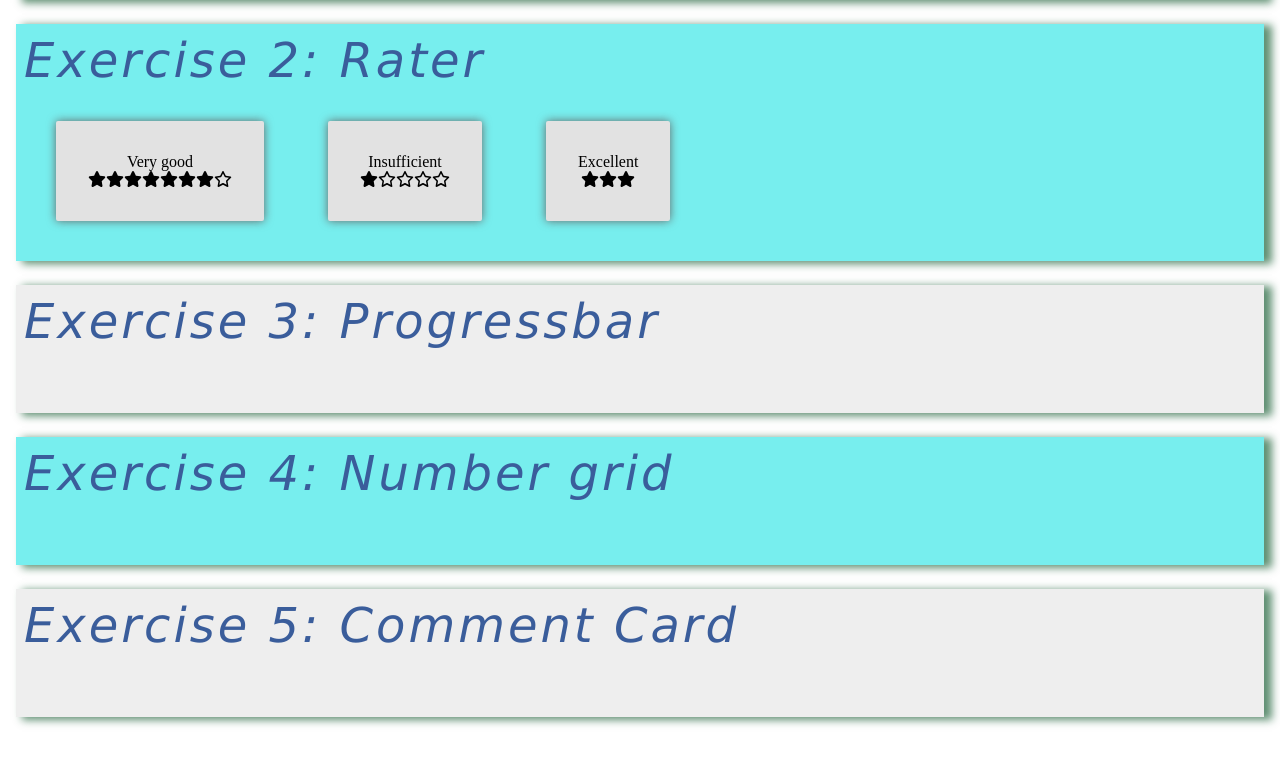
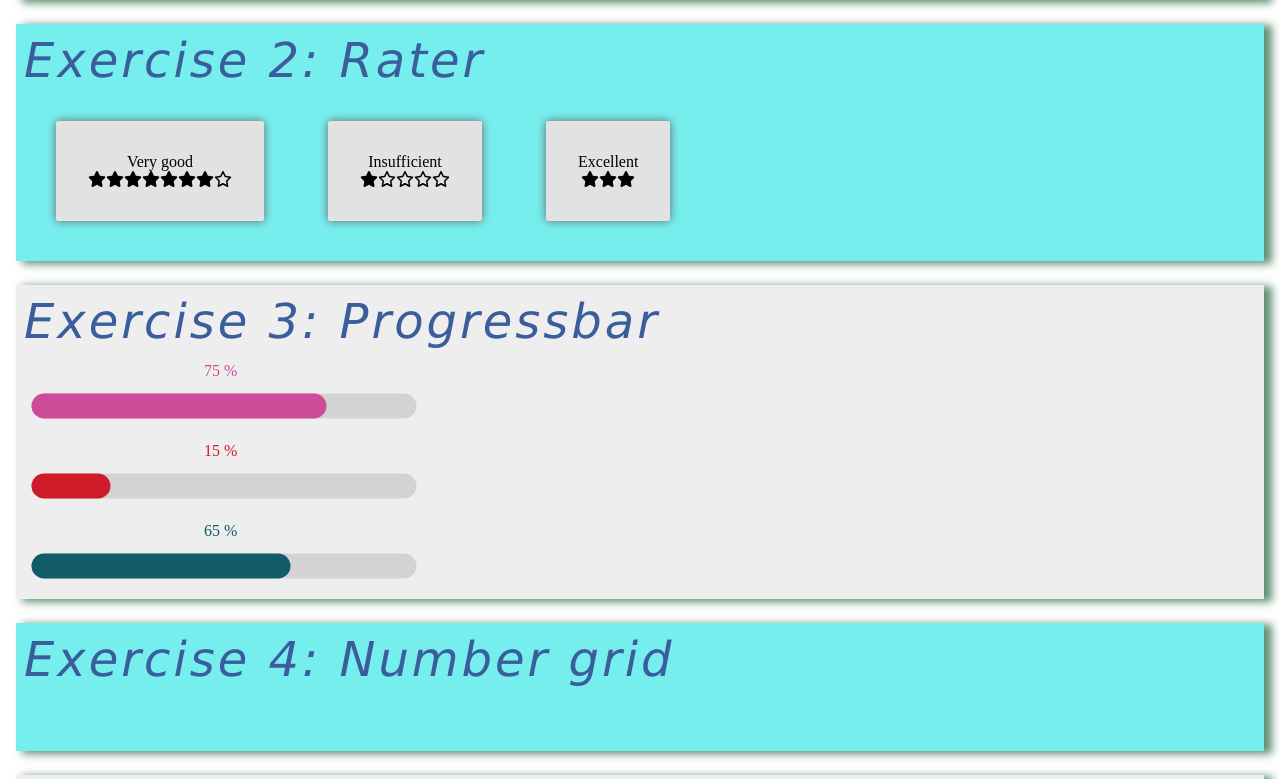
Before and after one commit to r0302772/react-js-les-1-componenten, a React (Vite) app in the folder react-js-les-1-componenten/: page / in a window 1280 px wide. Shown: the part 460-1239 px from the top of the page. Before the commit the page ends 1201 px from the top, so only its background shows below. Built offline with nearby package versions, Linux system fonts and the light colour scheme.

Commit message:
added excerciseThree, progressbar, label, bar - finished exercise

```diff
--- /dev/null
+++ b/react-js-les-1-componenten/src/components/exerciseThree/Bar.jsx
@@ -0,0 +1,14 @@
+const Bar = ({percentage, color}) => {
+    return (
+        <>
+            <g fill="none" stroke="lightgrey" strokeWidth="25">
+                <path strokeLinecap="round" d="M20 55 l360 0"/>
+            </g>
+            <g fill="none" stroke={color} strokeWidth="25">
+                <path strokeLinecap="round" d={`M20 55 l${percentage / 100 * 360} 0`}/>
+            </g>
+        </>
+    )
+}
+
+export default Bar;
--- /dev/null
+++ b/react-js-les-1-componenten/src/components/exerciseThree/ExerciseThree.jsx
@@ -0,0 +1,18 @@
+import styled from "styled-components"
+import ProgressBar from "./ProgressBar.jsx";
+
+const ExerciseThreeContainer = styled.div`
+  flex-direction: column;
+`
+
+const ExerciseThree = () => {
+    return (
+        <ExerciseThreeContainer className={'exercise'}>
+            <ProgressBar percentage={75} color={'#ce4b99'}/>
+            <ProgressBar percentage={15} color={'#ce1b29'}/>
+            <ProgressBar percentage={65} color={'#125b69'}/>
+        </ExerciseThreeContainer>
+    )
+}
+
+export default ExerciseThree;
--- /dev/null
+++ b/react-js-les-1-componenten/src/components/exerciseThree/Label.jsx
@@ -0,0 +1,9 @@
+const Label = ({percentage, color}) => {
+    return (
+        <text x="180" y="25" fill={color}>
+            {percentage} %
+        </text>
+    )
+}
+
+export default Label;
--- /dev/null
+++ b/react-js-les-1-componenten/src/components/exerciseThree/ProgressBar.jsx
@@ -0,0 +1,13 @@
+import Label from "./Label.jsx";
+import Bar from "./Bar.jsx";
+
+const ProgressBar = ({percentage, color}) => {
+    return (
+        <svg height="80" width="400">
+            <Label percentage={percentage} color={color}/>
+            <Bar percentage={percentage} color={color}/>
+        </svg>
+    )
+}
+
+export default ProgressBar;
--- a/react-js-les-1-componenten/src/main.jsx
+++ b/react-js-les-1-componenten/src/main.jsx
@@ -4,6 +4,7 @@ import Exercise from "./components/Exercise.jsx"
 import "./main.css"
 import ExerciseOne from "./components/exerciseOne/ExerciseOne.jsx";
 import ExerciseTwo from "./components/exerciseTwo/ExerciseTwo.jsx";
+import ExerciseThree from "./components/exerciseThree/ExerciseThree.jsx";
 
 ReactDOM.createRoot(document.getElementById('root')).render(
     <StrictMode>
@@ -13,7 +14,9 @@ ReactDOM.createRoot(document.getElementById('root')).render(
         <Exercise title={'Exercise 2: Rater'} background={'#77EEEE'}>
             <ExerciseTwo/>
         </Exercise>
-        <Exercise title={'Exercise 3: Progressbar'}></Exercise>
+        <Exercise title={'Exercise 3: Progressbar'}>
+            <ExerciseThree/>
+        </Exercise>
         <Exercise title={'Exercise 4: Number grid'} background={'#77EEEE'}></Exercise>
         <Exercise title={'Exercise 5: Comment Card'}></Exercise>
     </StrictMode>
```
